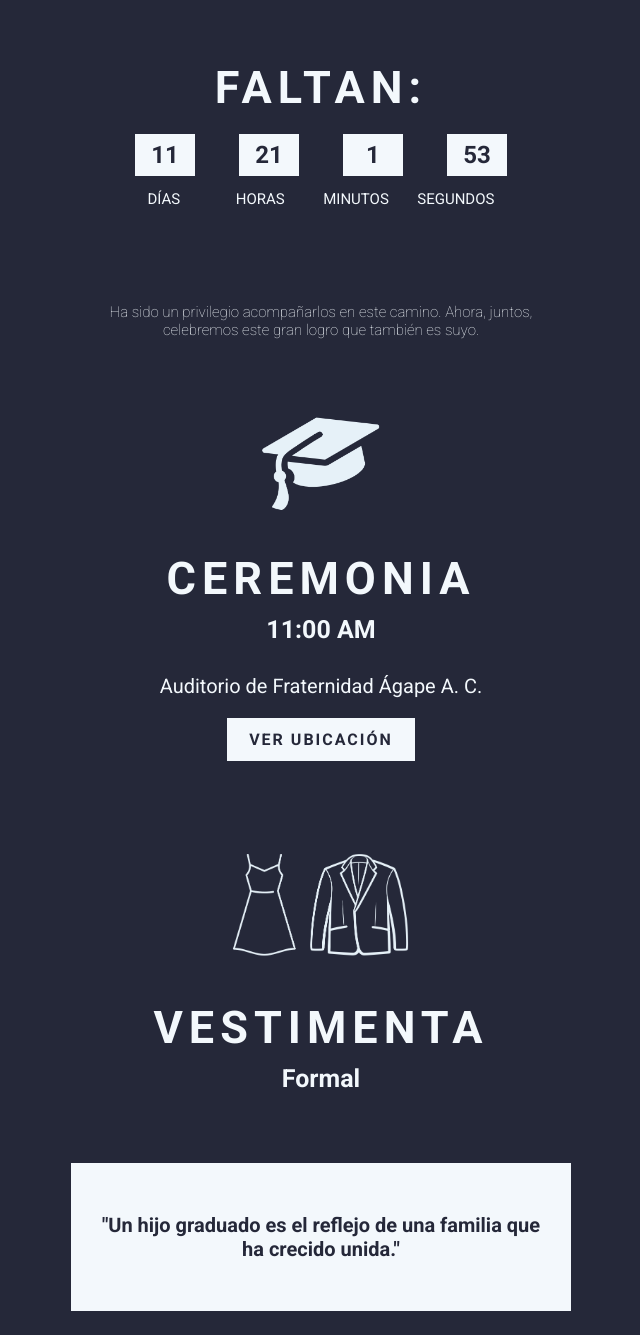
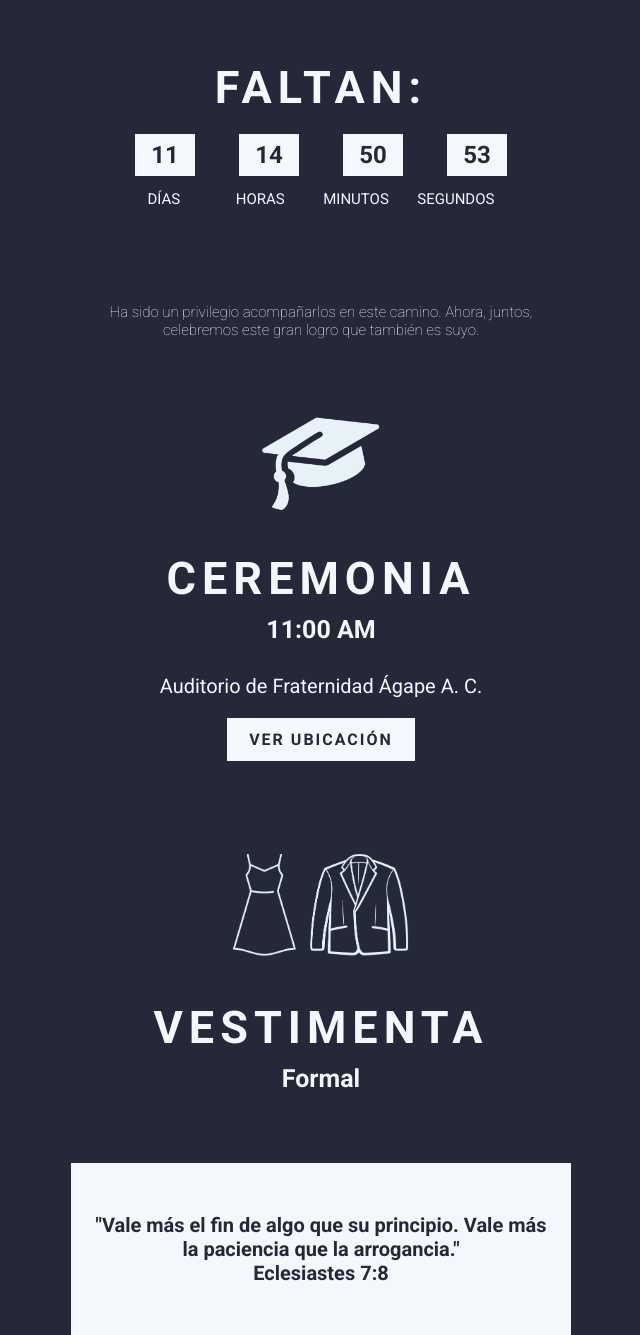
Before and after one commit to AmorYParejas/PrimariaYPreescolar, a plain HTML site: page index.html in a window 1280 px wide. Shown: the part 1526-2861 px from the top of the page, without its empty margins (319-959 px from the left). Before the commit the page ends 2837 px from the top, so only its background shows below. Drawn offline with Linux system fonts and the light colour scheme.

Commit message:
corrections

```diff
--- a/index.html
+++ b/index.html
@@ -74,7 +74,8 @@
 
     <!-- 📸 Despedida -->
     <div class="section goodbye">
-      <span>"Un hijo graduado es el reflejo de una familia que ha crecido unida."</span>
+      <span>"Vale más el fin de algo que su principio. Vale más la paciencia que la arrogancia."</span>
+      <strong>Eclesiastes 7:8</strong>
     </div>
   </div>
 
--- a/script.js
+++ b/script.js
@@ -1,5 +1,5 @@
 // Cuenta regresiva
-const targetDate = new Date("2025-07-15T17:11:00");
+const targetDate = new Date("2025-07-15T11:00:00");
 
 function updateCountdown() {
   const now = new Date();
--- a/styles.css
+++ b/styles.css
@@ -198,3 +198,7 @@ a:hover {
   font-size: 20px;
   padding: 50px 20px;
 }
+
+.goodbye strong{
+  display: block;
+}
```
